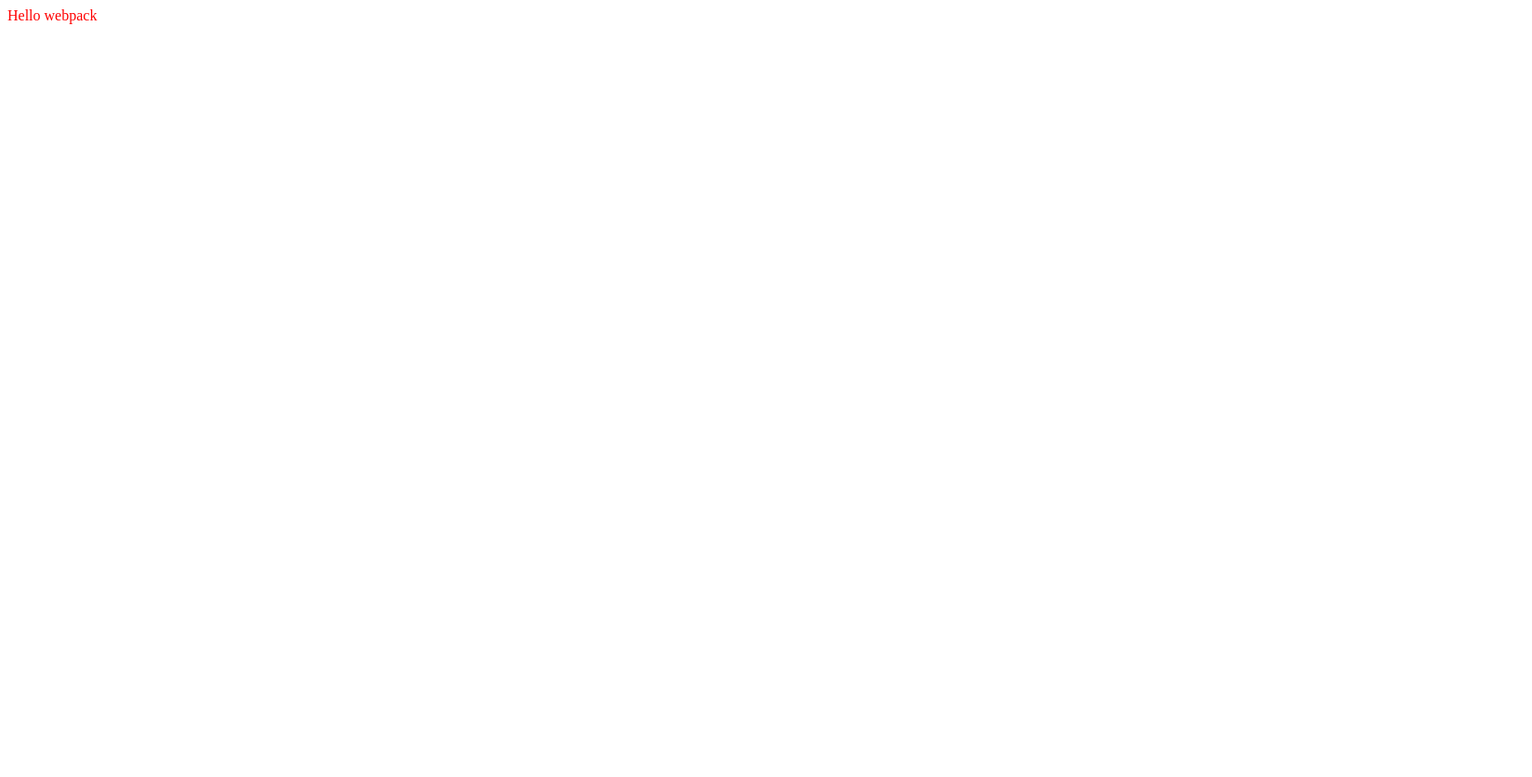
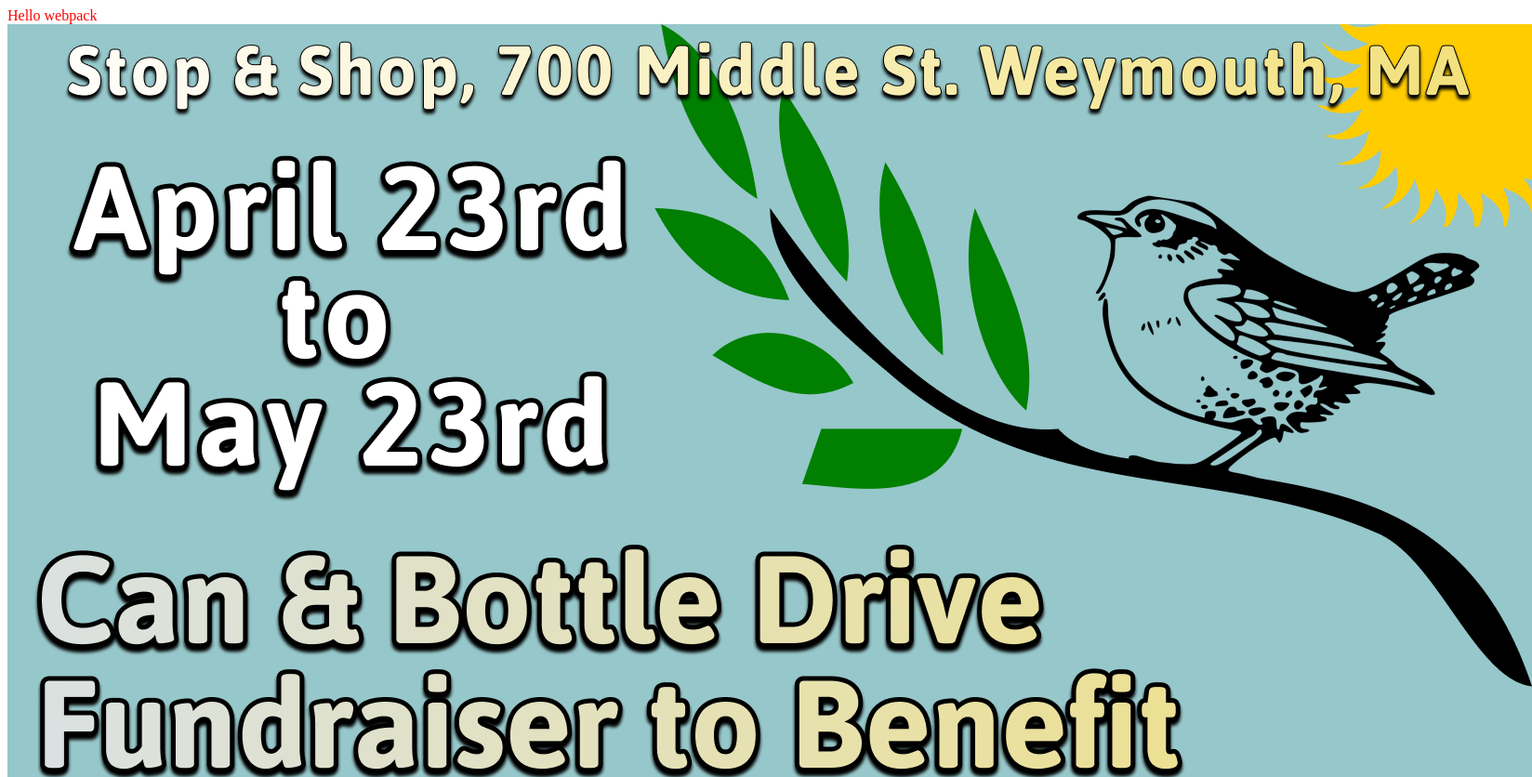
Before and after one commit to asiakay/webpack-demo, a website built with webpack: page dist/index.html in a window 1280 px wide. Shown: the top 836 px of the page at 93% size, 1648 px wide, since content can reach past the window. Before the commit the page ends 800 px from the top, so only its background shows below. Built offline with nearby package versions, Linux system fonts and the light colour scheme.

Commit message:
added an image

```diff
--- a/src/index.js
+++ b/src/index.js
@@ -1,5 +1,6 @@
 import _ from 'lodash';
 import './style.css';
+import NEWC_Fundraiser_sq from './NEWC_Fundraiser_sq.png';
 
 function component(){
     const element = document.createElement('div');
@@ -8,6 +9,12 @@ function component(){
     element.innerHTML = _.join(['Hello', 'webpack'], ' ');
     element.classList.add('hello');
 
+      // Add the image to our existing div.
+const myFlyer = new Image();
+myFlyer.src = NEWC_Fundraiser_sq;
+
+element.appendChild(myFlyer);
+
     return element;
 }
 
--- a/src/style.css
+++ b/src/style.css
@@ -1,3 +1,4 @@
 .hello {
     color: red;
-  }
+/*     background: url('./NEWC_Fundraiser_sq.png');
+ */  }
--- a/webpack.config.js
+++ b/webpack.config.js
@@ -12,6 +12,10 @@ module.exports = {
                 test: /\.css$/i,
                 use: ['style-loader', 'css-loader'],
             },
+            {
+                test: /\.(png|svg|jpg|gif)$/i,
+                type: 'asset/resource',
+            },
         ],
     },
 };
```
Also changed, not shown: dist/25777b8862c041249a4a.png (added), dist/bundle.js, src/NEWC_Fundraiser_sq.png (added).
